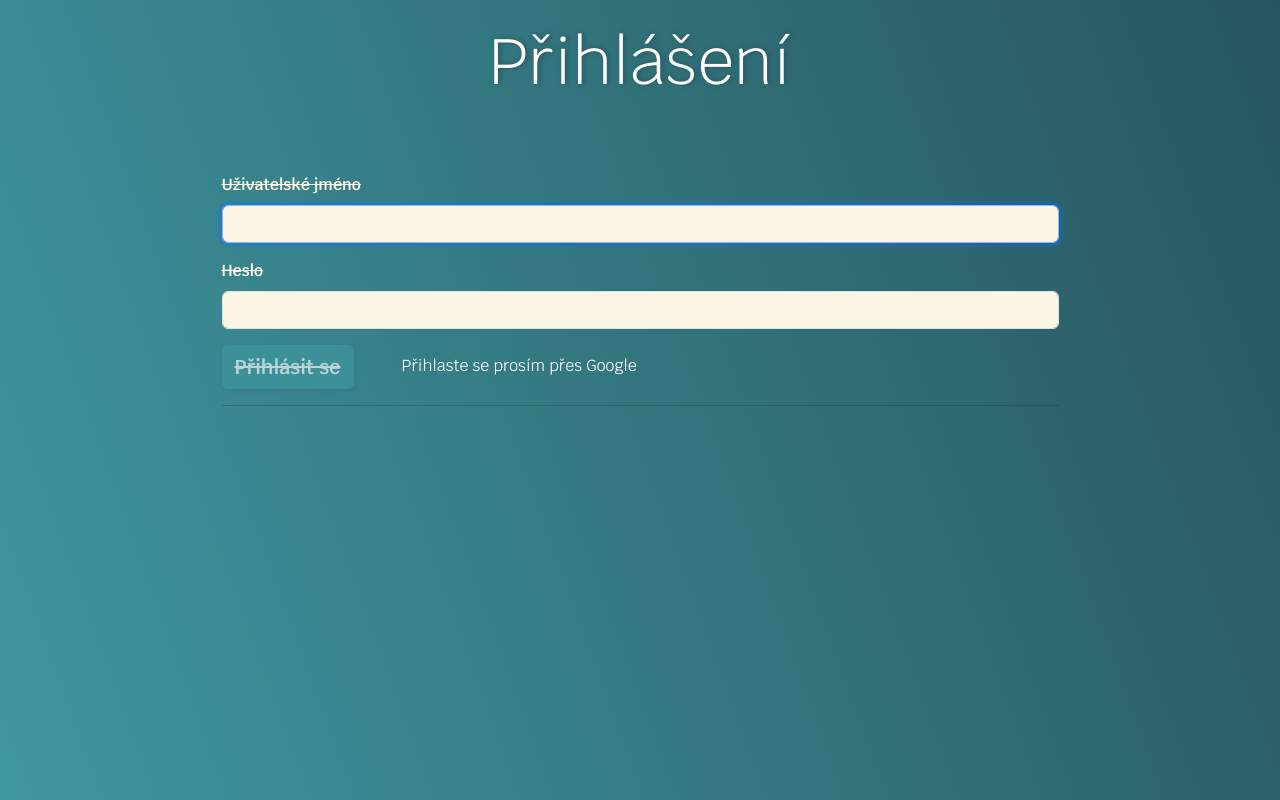
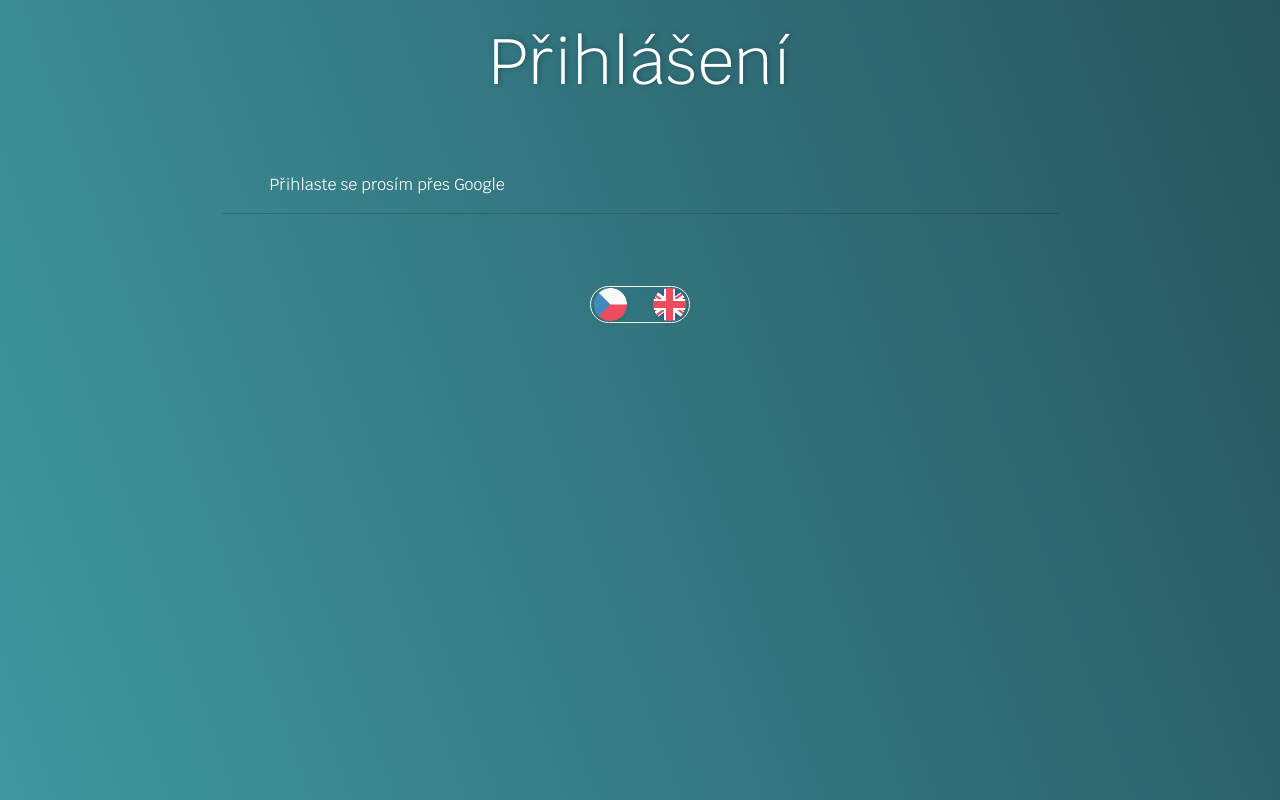
Before and after one commit to sykoramaros/time_records_react, a React (Create React App) app: page /privacy in a window 1280 px wide. Built offline with nearby package versions, Linux system fonts and the light colour scheme.

Commit message:
LanguageToggler component created

```diff
--- /dev/null
+++ b/src/Components/LanguageToggler/LanguageToggler.jsx
@@ -0,0 +1,69 @@
+import React from "react"
+import { Link } from "react-router-dom"
+import { i18n } from "@lingui/core"
+import "./LanguageToggler.css"
+
+const LanguageToggler = () => {
+  return (
+    <>
+      <div className="my-auto row row-cols-2">
+        <div className="my-auto lang-btn">
+          <Link
+            to={""}
+            onClick={(e) => {
+              e.preventDefault() // Zabrání výchozímu chování odkazu
+              i18n.activate("cs") // Aktivuje češtinu
+            }}
+            aria-label="Switch to Czech language"
+          >
+            <img
+              className="rounded-5 shadow-sm"
+              src={`${process.env.PUBLIC_URL}/Photos/lang/czech.png`}
+              alt="Czech language"
+              width="35"
+              height="auto"
+            />
+          </Link>
+        </div>
+        <div className="my-auto lang-btn">
+          <Link
+            to={""}
+            onClick={(e) => {
+              e.preventDefault() // Zabrání výchozímu chování odkazu
+              i18n.activate("en") // Aktivuje češtinu
+            }}
+            aria-label="Switch to English language"
+          >
+            <img
+              className="rounded-5 shadow-sm"
+              src={`${process.env.PUBLIC_URL}/Photos/lang/english.png`}
+              alt="English language"
+              width="35"
+              height="auto"
+            />
+          </Link>
+        </div>
+        {/*<li className="my-auto">*/}
+        {/*  <a*/}
+        {/*      href="#"*/}
+        {/*      onClick={(e) => {*/}
+        {/*        e.preventDefault() // Zabrání výchozímu chování odkazu*/}
+        {/*        i18n.activate("mn") // Aktivuje češtinu*/}
+        {/*      }}*/}
+        {/*      aria-label="Switch to Mongolian language"*/}
+        {/*  >*/}
+        {/*    <img*/}
+        {/*        className="border rounded-5 shadow-sm"*/}
+        {/*        src={`${process.env.PUBLIC_URL}/img/lang/mongolian.png`}*/}
+        {/*        alt="Mongolian language"*/}
+        {/*        width="35"*/}
+        {/*        height="auto"*/}
+        {/*    />*/}
+        {/*  </a>*/}
+        {/*</li>*/}
+      </div>
+    </>
+  )
+}
+
+export default LanguageToggler
--- a/src/Components/Navbar/Navbar.jsx
+++ b/src/Components/Navbar/Navbar.jsx
@@ -1,9 +1,8 @@
 import React from "react"
 import { useState, useEffect, useRef } from "react"
-import {Link, NavLink} from "react-router-dom"
-import "./Navbar.css"
-import { Trans } from "@lingui/react";
-import { i18n } from "@lingui/core";
+import { Link, NavLink } from "react-router-dom"
+import { Trans } from "@lingui/react"
+import LanguageToggler from "../LanguageToggler/LanguageToggler"
 import LogoutButton from "../LogoutButton/LogoutButton"
 
 const Navbar = () => {
@@ -17,8 +16,8 @@ const Navbar = () => {
   }
 
   // Funkce pro přepínání a zavírání menu
-  const toggleMenu = () => setMenuOpen((prev) => !prev);
-  const closeMenu = () => setMenuOpen(false);
+  const toggleMenu = () => setMenuOpen((prev) => !prev)
+  const closeMenu = () => setMenuOpen(false)
 
   return (
     <div>
@@ -70,7 +69,9 @@ const Navbar = () => {
                   <Trans id="navbar.home">Home</Trans>
                 </NavLink>
               </li>
-              <span className="d-none d-lg-block my-auto text-white fw-normal">|</span>
+              <span className="d-none d-lg-block my-auto text-white fw-normal">
+                |
+              </span>
               <li className="nav-item">
                 <NavLink
                   className="nav-link fs-4 text-white"
@@ -80,7 +81,9 @@ const Navbar = () => {
                   <Trans id="navbar.calendar">Calendar</Trans>
                 </NavLink>
               </li>
-              <span className="d-none d-lg-block my-auto text-white fw-normal">|</span>
+              <span className="d-none d-lg-block my-auto text-white fw-normal">
+                |
+              </span>
               <li className="nav-item">
                 <NavLink
                   className="nav-link fs-4 text-white"
@@ -90,15 +93,6 @@ const Navbar = () => {
                   <Trans id="navbar.settings">Settings</Trans>
                 </NavLink>
               </li>
-                  <li className="nav-item">
-                    <NavLink
-                      className="nav-link fs-4 text-white"
-                      to="/parrent"
-                      onClick={closeMenu}
-                    >
-                      Parrent
-                    </NavLink>
-                  </li>
               {role === "Admin" && (
                 <>
                   <li className="nav-item">
@@ -123,65 +117,7 @@ const Navbar = () => {
               )}
             </ul>
             <div className="mx-auto">
-              <ul
-                  className="my-auto row row-cols-2 g-3"
-                  style={{ listStyle: "none" }}
-              >
-                <li className="my-auto lang-btn">
-                  <a
-                      href="#"
-                      onClick={(e) => {
-                        e.preventDefault() // Zabrání výchozímu chování odkazu
-                        i18n.activate("cs") // Aktivuje češtinu
-                      }}
-                      aria-label="Switch to Czech language"
-                  >
-                    <img
-                        className="rounded-5 shadow-sm"
-                        src={`${process.env.PUBLIC_URL}/Photos/lang/czech.png`}
-                        alt="Czech language"
-                        width="35"
-                        height="auto"
-                    />
-                  </a>
-                </li>
-                <li className="my-auto lang-btn">
-                  <a
-                      href="#"
-                      onClick={(e) => {
-                        e.preventDefault() // Zabrání výchozímu chování odkazu
-                        i18n.activate("en") // Aktivuje češtinu
-                      }}
-                      aria-label="Switch to English language"
-                  >
-                    <img
-                        className="rounded-5 shadow-sm"
-                        src={`${process.env.PUBLIC_URL}/Photos/lang/english.png`}
-                        alt="English language"
-                        width="35"
-                        height="auto"
-                    />
-                  </a>
-                </li>
-                {/*<li className="my-auto">*/}
-                {/*  <a*/}
-                {/*      href="#"*/}
-                {/*      onClick={(e) => {*/}
-                {/*        e.preventDefault() // Zabrání výchozímu chování odkazu*/}
-                {/*        i18n.activate("mn") // Aktivuje češtinu*/}
-                {/*      }}*/}
-                {/*      aria-label="Switch to Mongolian language"*/}
-                {/*  >*/}
-                {/*    <img*/}
-                {/*        className="border rounded-5 shadow-sm"*/}
-                {/*        src={`${process.env.PUBLIC_URL}/img/lang/mongolian.png`}*/}
-                {/*        alt="Mongolian language"*/}
-                {/*        width="35"*/}
-                {/*        height="auto"*/}
-                {/*    />*/}
-                {/*  </a>*/}
-                {/*</li>*/}
-              </ul>
+              <LanguageToggler />
             </div>
             <LogoutButton />
           </div>
--- a/src/Pages/Login/Login.jsx
+++ b/src/Pages/Login/Login.jsx
@@ -2,8 +2,12 @@ import React from "react"
 import { useState, useEffect } from "react"
 import { Link, useNavigate } from "react-router-dom"
 import { GoogleLogin } from "@react-oauth/google"
-import { sendGoogleCredentialToApi, getUserFromToken } from "../../Services/GoogleService/GoogleService";
+import {
+  sendGoogleCredentialToApi,
+  getUserFromToken,
+} from "../../Services/GoogleService/GoogleService"
 import { Trans } from "@lingui/react"
+import LanguageToggler from "../../Components/LanguageToggler/LanguageToggler"
 import { Tooltip } from "bootstrap"
 
 const Login = () => {
@@ -30,7 +34,9 @@ const Login = () => {
       if (googleCredential) {
         try {
           // console.log("Sent google credential from Login page", googleCredential.credential)
-        const response = await sendGoogleCredentialToApi(googleCredential.credential)
+          const response = await sendGoogleCredentialToApi(
+            googleCredential.credential
+          )
           const decodedUser = getUserFromToken(response.googleLoginToken)
 
           if (decodedUser) {
@@ -51,13 +57,13 @@ const Login = () => {
   }, [googleCredential, navigate])
 
   return (
-      <div style={{height: "100vh"}}>
+    <div style={{ height: "100vh" }}>
       <div className="container">
         <h1 className="text-center text-white display-3 text-shadow-primary py-4">
           <Trans id="login.h1">Login</Trans>
         </h1>
         <form className="w-75 mt-5 mx-auto" onSubmit={""}>
-            <div className="mb-3">
+          {/* <div className="mb-3">
             <label
               htmlFor="username"
               className="form-label text-info fw-semibold text-decoration-line-through"
@@ -71,7 +77,7 @@ const Login = () => {
               name="username"
               value={username}
               onChange={(e) => setUsername(e.target.value)}
-                  disabled={isLoading}
+              // disabled={isLoading}
               data-bs-toggle="tooltip"
               data-bs-title="Username: '<strong class='text-warning'>sef</strong>' or '<strong class='text-warning'>guest</strong>'"
               data-bs-html="true"
@@ -80,9 +86,10 @@ const Login = () => {
               autoFocus
               // required
               readOnly
+              disabled
             />
-            </div>
-            <div className="mb-3">
+          </div> */}
+          {/* <div className="mb-3">
             <label
               htmlFor="password"
               className="form-label text-info fw-semibold text-decoration-line-through"
@@ -96,7 +103,7 @@ const Login = () => {
               name="password"
               value={password}
               onChange={(e) => setPassword(e.target.value)}
-                  disabled={isLoading}
+              // disabled={isLoading}
               data-bs-toggle="tooltip"
               data-bs-title="Password: '<strong class='text-warning'>Abcd1234.</strong>' (same for sef and guest)"
               data-bs-html="true"
@@ -104,6 +111,7 @@ const Login = () => {
               // style={{ cursor: "pointer" }}
               // required
               readOnly
+              disabled
             />
           </div>
           {errorMessage && (
@@ -129,27 +137,37 @@ const Login = () => {
             ) : (
               <Trans id="login.login-button">Login</Trans>
             )}
-            </button>
+          </button> */}
           {/*<Link*/}
           {/*    to="/create-account"*/}
           {/*    className="fs-5 fw-semibold ms-3 text-info text-decoration-underline"*/}
           {/*>*/}
           {/*  Create account*/}
           {/*</Link>*/}
-            <span className="text-white fw-normal ms-5"><Trans id="login.info">Please, for this time use only Google login</Trans></span>
+          <span className="text-white fw-normal ms-5">
+            <Trans id="login.info">
+              Please, for this time use only Google login
+            </Trans>
+          </span>
           <p id="error-message" className="text-danger"></p>
           <hr />
           <div className="">
             <GoogleLogin
-                onSuccess={credentialResponse => {
+              onSuccess={(credentialResponse) => {
                 // console.log(credentialResponse);
                 // credential je parametr se musi tak jmenovat a je z prichazejiciho objektu z Googlu
                 setGoogleCredential(credentialResponse)
               }}
               onError={() => {
-                  console.log('Login Failed');
+                console.log("Login Failed")
               }}
             />
+          </div>
+          <div
+            className="border border-info rounded-pill mx-auto my-3 d-flex justify-content-center align-content-center"
+            style={{ maxWidth: "100px" }}
+          >
+            <LanguageToggler />
           </div>
         </form>
       </div>
```
Also changed, not shown: src/Components/LanguageToggler/LanguageToggler.css (renamed from src/Components/Navbar/Navbar.css). Lines whose indentation alone changed are shown as unchanged.
